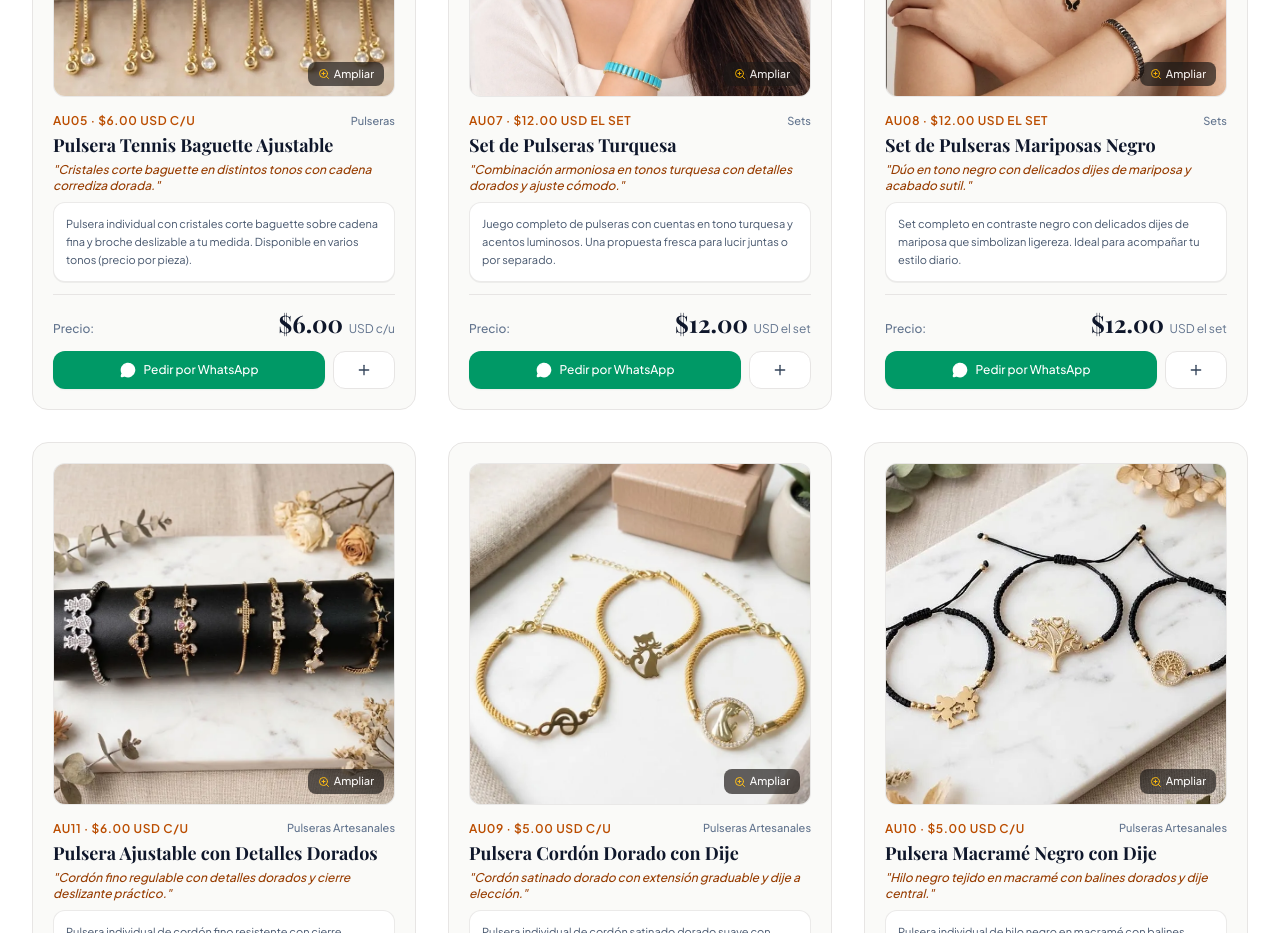
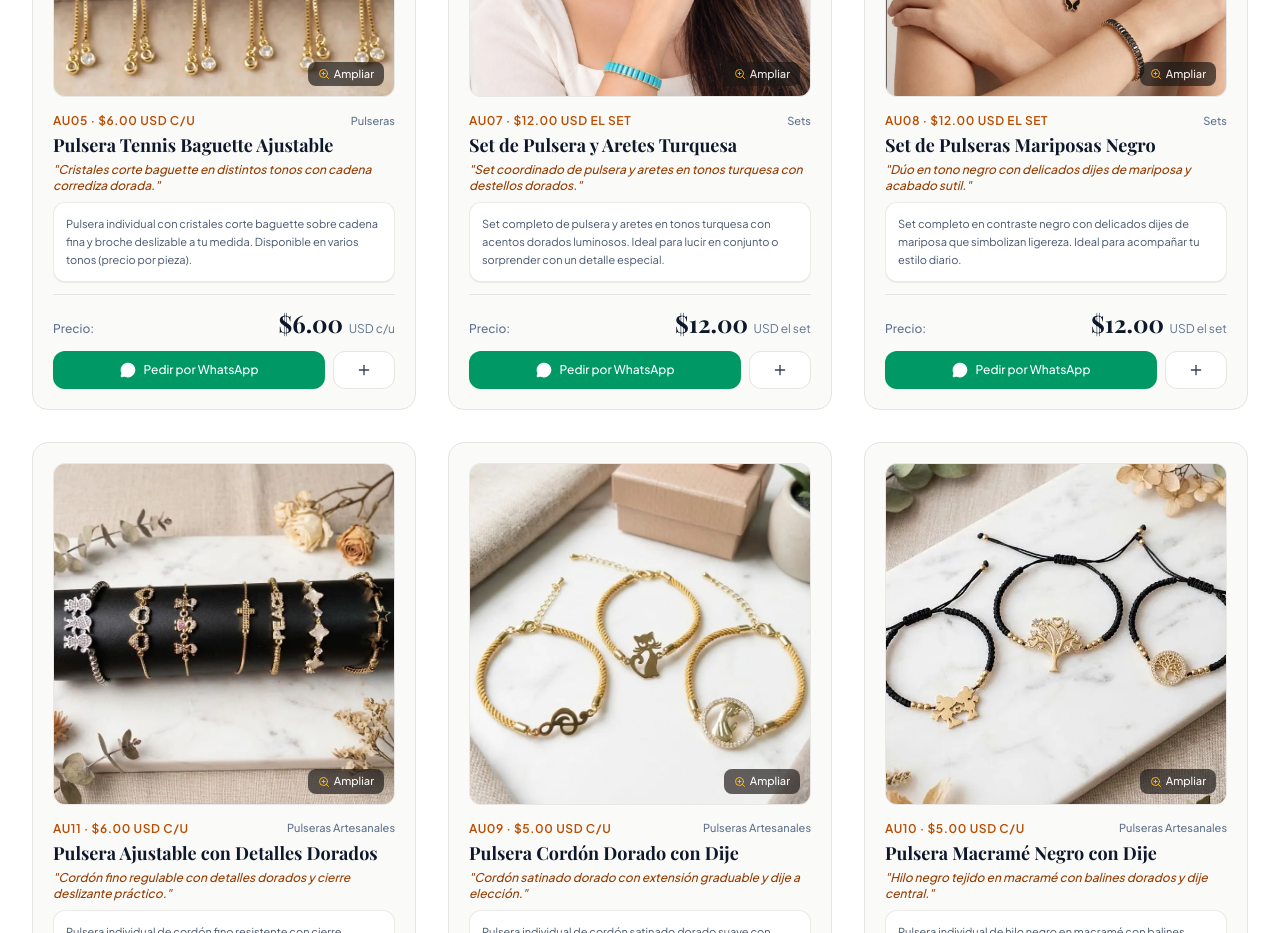
Before and after one commit to bessysiu1/Aura, a React (Vite) app: page / in a window 1280 px wide. Shown: the part 2240-3173 px from the top of the page. Built offline with nearby package versions, Linux system fonts and the light colour scheme; a web font is replaced by a local one.

Commit message:
Update product details for Turquoise Set

```diff
--- a/src/products.ts
+++ b/src/products.ts
@@ -177,25 +177,25 @@ export const PRODUCTS_CATALOG: Product[] = [
   },
   {
     id: 'AU07',
-    name: 'Set de Pulseras Turquesa',
+    name: 'Set de Pulsera y Aretes Turquesa',
     category: 'Sets',
     price: 12.00,
     priceUnit: 'set',
     promoBadge: 'AU07 · $12.00 USD el set',
-    tagline: 'Combinación armoniosa en tonos turquesa con detalles dorados y ajuste cómodo.',
-    designStory: 'Juego de pulseras con cuentas en tono turquesa y acentos luminosos que realzan cualquier look. Una propuesta fresca y encantadora para lucir juntas o por separado.',
-    description: 'Juego completo de pulseras con cuentas en tono turquesa y acentos luminosos. Una propuesta fresca para lucir juntas o por separado.',
+    tagline: 'Set coordinado de pulsera y aretes en tonos turquesa con destellos dorados.',
+    designStory: 'Juego completo de pulsera y aretes a juego con cuentas en tono turquesa y detalles dorados luminosos. Una combinación fresca y armoniosa lista para lucir en conjunto o regalar.',
+    description: 'Set completo de pulsera y aretes en tonos turquesa con acentos dorados luminosos. Ideal para lucir en conjunto o sorprender con un detalle especial.',
     imagen: './assets/images/productos/set-au07-turquesa-modelo.webp',
     disponible: true,
-    whatsappMessage: '¡Hola Áurea by Siu! Deseo pedir el *Set de Pulseras Turquesa (AU07)* por *$12.00 USD*.',
+    whatsappMessage: '¡Hola Áurea by Siu! Deseo pedir el *Set de Pulsera y Aretes Turquesa (AU07)* por *$12.00 USD el set*.',
     media: {
       mainImage: './assets/images/productos/set-au07-turquesa-modelo.webp',
       modelImage: './assets/images/productos/set-au07-turquesa-modelo.webp',
       boxImage: './assets/images/productos/set-au07-turquesa-modelo.webp',
-      mainCaption: 'Set de Pulseras Turquesa (AU07) · $12.00 USD',
-      modelCaption: 'Combinación ligera en tonos turquesa',
+      mainCaption: 'Set de Pulsera y Aretes Turquesa (AU07) · $12.00 USD el set',
+      modelCaption: 'Juego coordinado de pulsera y aretes en tonos turquesa',
       boxCaption: 'Empaque protector listo para obsequio'
-    },
+  },
     includesBox: false
   },
   {
```
